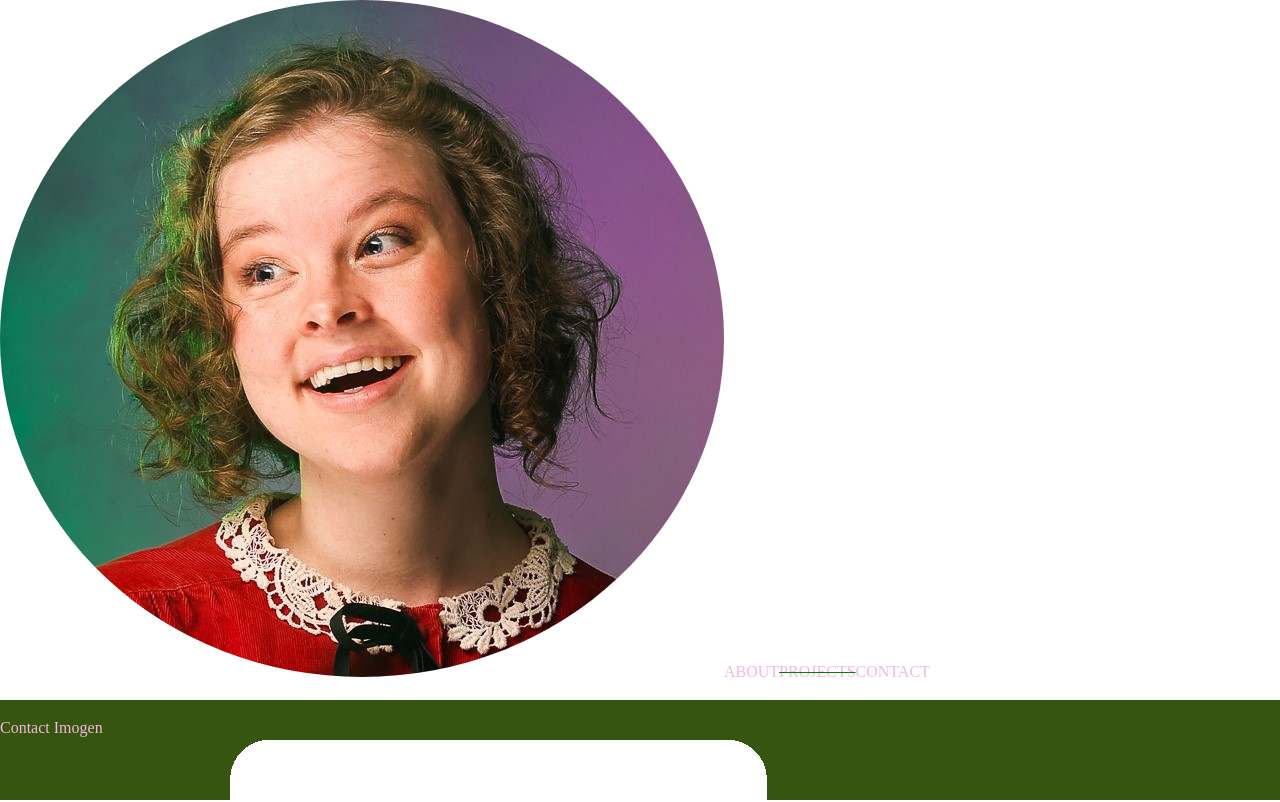
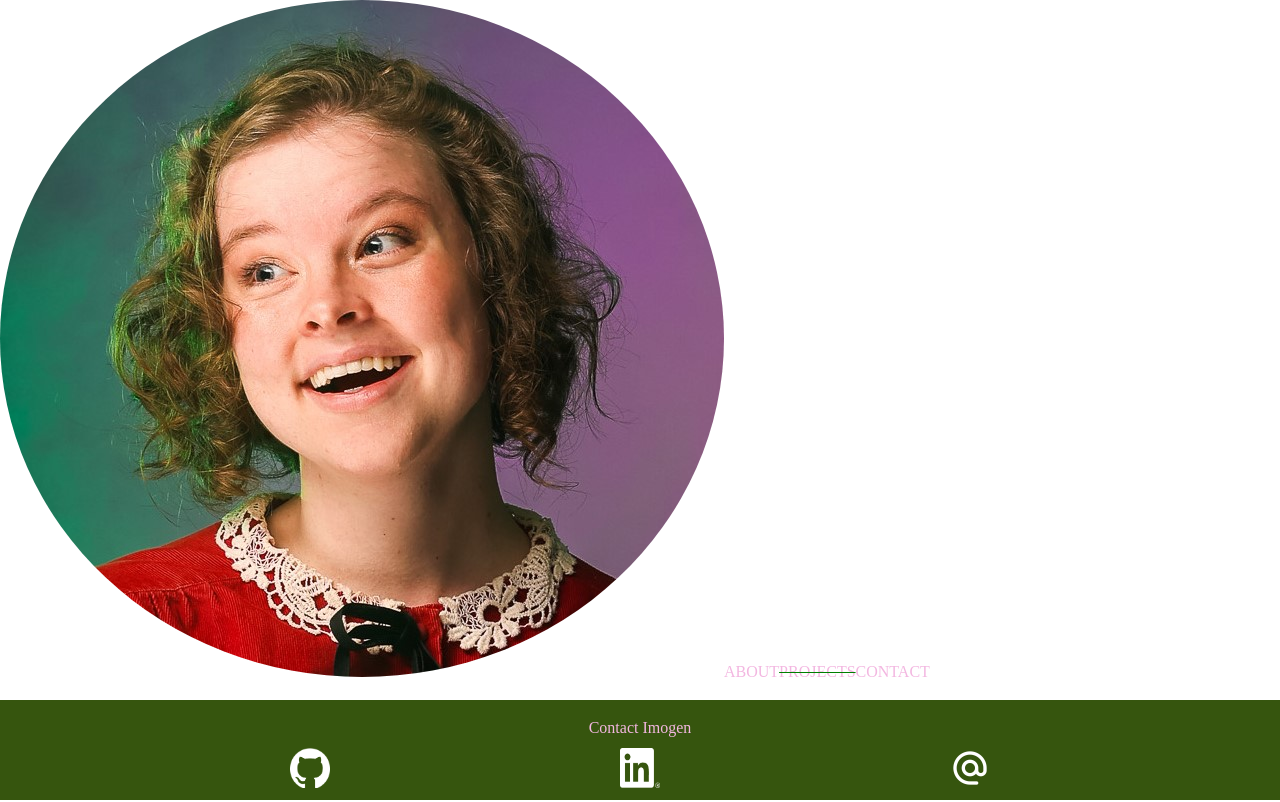
Before and after one commit to ibehanwillett/portfolio, a React (Vite) app: page /projects in a window 1280 px wide. Shown: the top 802 px of the page. Built offline with nearby package versions, Linux system fonts and the light colour scheme; a web font is replaced by a local one.

Commit message:
styled footer

```diff
--- a/src/components/Footer.jsx
+++ b/src/components/Footer.jsx
@@ -6,7 +6,7 @@ const Footer = () => {
     <footer className="footer">
     <div className="footer-body">
       <p>Contact Imogen</p>
-          <div className="is-flex is-justify-content-space-evenly">
+          <div className="footer-icon">
               <a href="https://github.com/ibehanwillett">
                   <img src="../github-mark-white.png" alt="Git Hub Link" className="icon is-medium" />
               </a>
--- a/src/index.css
+++ b/src/index.css
@@ -90,7 +90,7 @@ button:focus-visible {
 
 
 /* Footer */
-.footer {
+/* .footer {
   color:#f3b7e1;
   background-color: #36550e;
   position: fixed;
@@ -98,7 +98,7 @@ button:focus-visible {
   right:0;
   left:0;
   padding: 1em 0 1em;
-}
+} */
 
 /* Nav */
 nav img {
--- a/src/styles/footer-style.css
+++ b/src/styles/footer-style.css
@@ -6,13 +6,24 @@
     bottom: 0;
     right:0;
     left:0;
-    padding: 1em 0 1em;
+    padding: 1vmin 0 1rem 0;
   }
 
 .footer-body {
-    align-content: center;
+    text-align: center;
   }
 
-a {
-    size: 1em;
+.footer-body p {
+    font-size: 1rem;
+    margin: 1vmin 0 1vmin 0;
 }
+
+.footer-icon {
+    display: flex;
+    justify-content: space-evenly;
+}
+
+.footer-icon img{
+    height: 2.5rem;
+    width: 2.5rem;
+}
```
